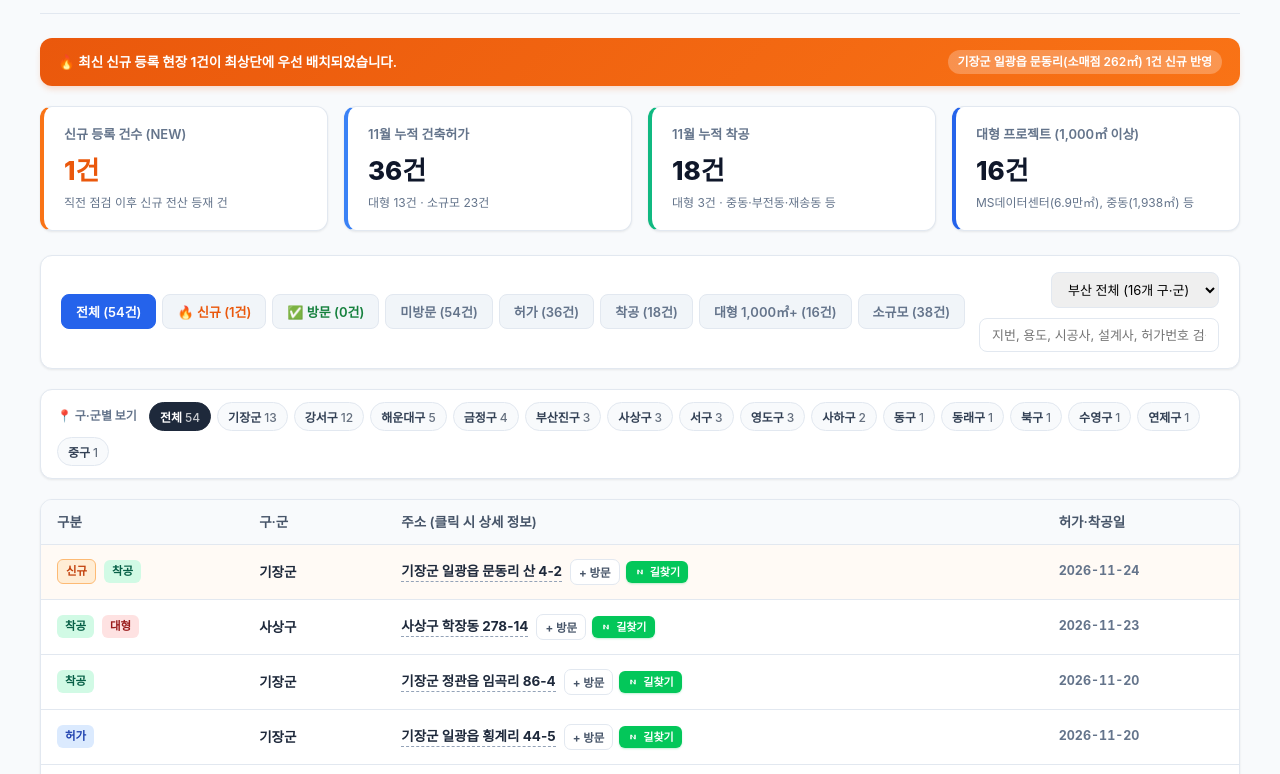
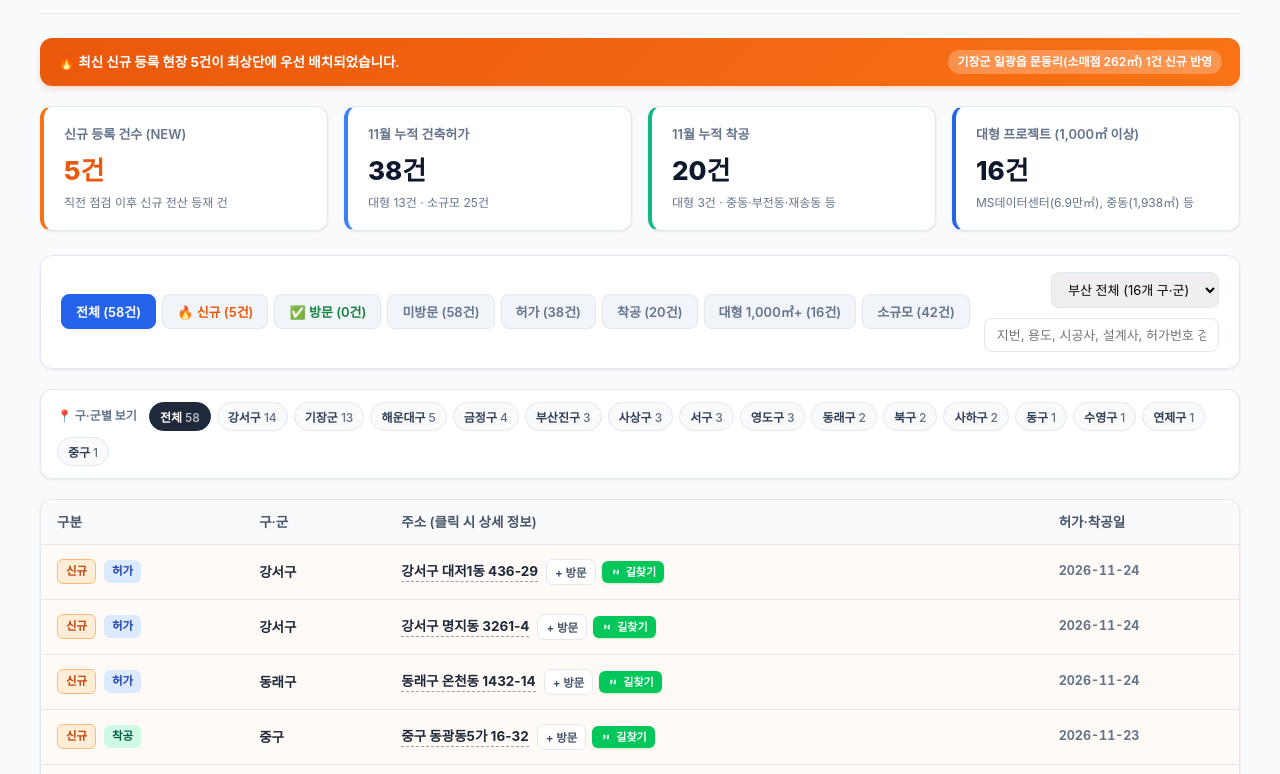
Before and after one commit to dy-109/busan-building-permits, a plain HTML site: page index.html in a window 1280 px wide. Shown: the part 84-858 px from the top of the page. Drawn offline with nearby package versions, Linux system fonts and the light colour scheme.

Commit message:
Update dashboard 2026-11-25

```diff
--- a/index.html
+++ b/index.html
@@ -236,19 +236,19 @@
         <p class="header-sub" style="color: var(--text-muted); font-size: 14px; margin-top: 4px;">세움터 실시간 연동 · 신규 등록 최상단 우선 정렬 · 네이버 지도 길찾기 연동</p>
       </div>
       <div class="last-updated">
-        기준: 2026.11.01 ~ 11.24 (매일 아침 08:30 갱신)
+        기준: 2026.11.01 ~ 11.25 (매일 아침 08:30 갱신)
       </div>
     </header>
 
     <!-- New Items Banner -->
     <div class="new-banner" id="new-items-banner">
-      <div>🔥 <strong>최신 신규 등록 현장 1건</strong>이 최상단에 우선 배치되었습니다.</div>
+      <div>🔥 <strong>최신 신규 등록 현장 5건</strong>이 최상단에 우선 배치되었습니다.</div>
       <div class="new-banner-chip">기장군 일광읍 문동리(소매점 262㎡) 1건 신규 반영</div>
     </div>
 
     <!-- Mobile KPI Toggle -->
     <button class="kpi-toggle-btn" id="kpi-toggle-btn" onclick="toggleKpi()">
-      <span>📊 11월 현황 요약 (전체 54 · 허가 36 · 착공 18)</span>
+      <span>📊 11월 현황 요약 (전체 58 · 허가 38 · 착공 20)</span>
       <span id="kpi-toggle-arrow">▾</span>
     </button>
 
@@ -256,17 +256,17 @@
     <div class="kpi-grid" id="kpi-grid">
       <div class="kpi-card new">
         <div class="kpi-title">신규 등록 건수 (NEW)</div>
-        <div class="kpi-value" style="color: #ea580c;" id="kpi-new-count">1건</div>
+        <div class="kpi-value" style="color: #ea580c;" id="kpi-new-count">5건</div>
         <div class="kpi-desc">직전 점검 이후 신규 전산 등재 건</div>
       </div>
       <div class="kpi-card pms">
         <div class="kpi-title">11월 누적 건축허가</div>
-        <div class="kpi-value" id="kpi-pms-count">36건</div>
-        <div class="kpi-desc">대형 13건 · 소규모 23건</div>
+        <div class="kpi-value" id="kpi-pms-count">38건</div>
+        <div class="kpi-desc">대형 13건 · 소규모 25건</div>
       </div>
       <div class="kpi-card stc">
         <div class="kpi-title">11월 누적 착공</div>
-        <div class="kpi-value" id="kpi-stc-count">18건</div>
+        <div class="kpi-value" id="kpi-stc-count">20건</div>
         <div class="kpi-desc">대형 3건 · 중동·부전동·재송동 등</div>
       </div>
       <div class="kpi-card highlight">
@@ -279,14 +279,14 @@
     <!-- Filter & Search Controls -->
     <div class="controls-card">
       <div class="filter-tabs" id="tab-group">
-        <button class="tab-btn active" data-filter="all">전체 (54건)</button>
-        <button class="tab-btn tab-new" data-filter="new" style="color: #ea580c;">🔥 신규 (1건)</button>
+        <button class="tab-btn active" data-filter="all">전체 (58건)</button>
+        <button class="tab-btn tab-new" data-filter="new" style="color: #ea580c;">🔥 신규 (5건)</button>
         <button class="tab-btn" data-filter="visited" style="color: #15803d;">✅ 방문 (<span id="visited-tab-count">0</span>건)</button>
         <button class="tab-btn" data-filter="unvisited">미방문 (<span id="unvisited-tab-count">0</span>건)</button>
-        <button class="tab-btn" data-filter="pms">허가 (36건)</button>
-        <button class="tab-btn" data-filter="stc">착공 (18건)</button>
+        <button class="tab-btn" data-filter="pms">허가 (38건)</button>
+        <button class="tab-btn" data-filter="stc">착공 (20건)</button>
         <button class="tab-btn" data-filter="large">대형 1,000㎡+ (16건)</button>
-        <button class="tab-btn" data-filter="small">소규모 (38건)</button>
+        <button class="tab-btn" data-filter="small">소규모 (42건)</button>
       </div>
       <div class="search-group">
         <select class="select-input" id="sigungu-select">
@@ -395,6 +395,101 @@
   <script>
     const DATA = [
       {
+            "type": "허가",
+            "sigungu": "강서구",
+            "loc": "부산광역시 강서구 대저1동 436-29",
+            "bldNm": "대저1동 신축허가(제2종근생·제조업소)",
+            "pmsno": "2026-건축과-신축허가-79",
+            "date": "2026-11-24",
+            "purps": "제2종근린생활시설(제조업소)",
+            "area": 315.9,
+            "floors": "",
+            "strct": "",
+            "isLarge": false,
+            "lat": 35.2159141223468,
+            "lng": 128.979919634614,
+            "isNew": true,
+            "builder": "",
+            "designer": "",
+            "supervisor": ""
+      },
+      {
+            "type": "허가",
+            "sigungu": "강서구",
+            "loc": "부산광역시 강서구 명지동 3261-4",
+            "bldNm": "명지동 신축허가(단독·다가구·제2종근생)",
+            "pmsno": "2026-건축과-신축허가-80",
+            "date": "2026-11-24",
+            "purps": "단독주택(제2종근린생활시설·다가구주택)",
+            "area": 298.66,
+            "floors": "",
+            "strct": "",
+            "isLarge": false,
+            "lat": 35.0861581459473,
+            "lng": 128.911337794633,
+            "isNew": true,
+            "builder": "",
+            "designer": "",
+            "supervisor": ""
+      },
+      {
+            "type": "허가",
+            "sigungu": "동래구",
+            "loc": "부산광역시 동래구 온천동 1432-14",
+            "bldNm": "온천동 신축허가(단독주택)",
+            "pmsno": "2026-건축과-신축허가-17",
+            "date": "2026-11-24",
+            "purps": "단독주택",
+            "area": 278.38,
+            "floors": "",
+            "strct": "",
+            "isLarge": false,
+            "lat": 35.2070927863098,
+            "lng": 129.074587473015,
+            "isNew": true,
+            "builder": "",
+            "designer": "",
+            "supervisor": ""
+      },
+      {
+            "type": "착공",
+            "sigungu": "중구",
+            "loc": "부산광역시 중구 동광동5가 16-32",
+            "bldNm": "동광동5가 근린생활시설 착공(11-09 신고)",
+            "pmsno": "2026-재생건축과-신축신고-1",
+            "date": "2026-11-23",
+            "purps": "제1종근린생활시설",
+            "area": 58.14,
+            "floors": "지상2층",
+            "strct": "일반철골구조",
+            "isLarge": false,
+            "lat": 35.1077851974251,
+            "lng": 129.033345836311,
+            "isNew": true,
+            "builder": "",
+            "designer": "",
+            "supervisor": ""
+      },
+      {
+            "type": "착공",
+            "sigungu": "북구",
+            "loc": "부산광역시 북구 만덕동 49-17",
+            "bldNm": "만덕동 신축착공(소매점)",
+            "pmsno": "2026-건축과-신축신고-5",
+            "date": "2026-11-23",
+            "purps": "제1종근린생활시설(소매점)",
+            "area": 46.72,
+            "floors": "",
+            "strct": "",
+            "isLarge": false,
+            "lat": 35.2140734111336,
+            "lng": 129.04558593002,
+            "isNew": true,
+            "builder": "",
+            "designer": "",
+            "supervisor": ""
+      },
+      {
             "type": "착공",
             "sigungu": "기장군",
             "loc": "부산광역시 기장군 일광읍 문동리 산 4-2",
@@ -408,7 +503,7 @@
             "isLarge": false,
             "lat": 35.3111810416376,
             "lng": 129.259322376776,
-            "isNew": true,
+            "isNew": false,
             "builder": "",
             "designer": "",
             "supervisor": ""
@@ -978,25 +1073,6 @@
             "isLarge": false,
             "lat": 35.1986406543978,
             "lng": 128.893135456952,
-            "isNew": false,
-            "builder": "",
-            "designer": "",
-            "supervisor": ""
-      },
-      {
-            "type": "허가",
-            "sigungu": "중구",
-            "loc": "부산광역시 중구 동광동5가 16-32",
-            "bldNm": "근린생활시설",
-            "pmsno": "2026-재생건축과-신축신고-1",
-            "date": "2026-11-09",
-            "purps": "제1종근린생활시설",
-            "area": 58.14,
-            "floors": "지상2층",
-            "strct": "일반철골구조",
-            "isLarge": false,
-            "lat": 35.1077851974251,
-            "lng": 129.033345836311,
             "isNew": false,
             "builder": "",
             "designer": "",
```
